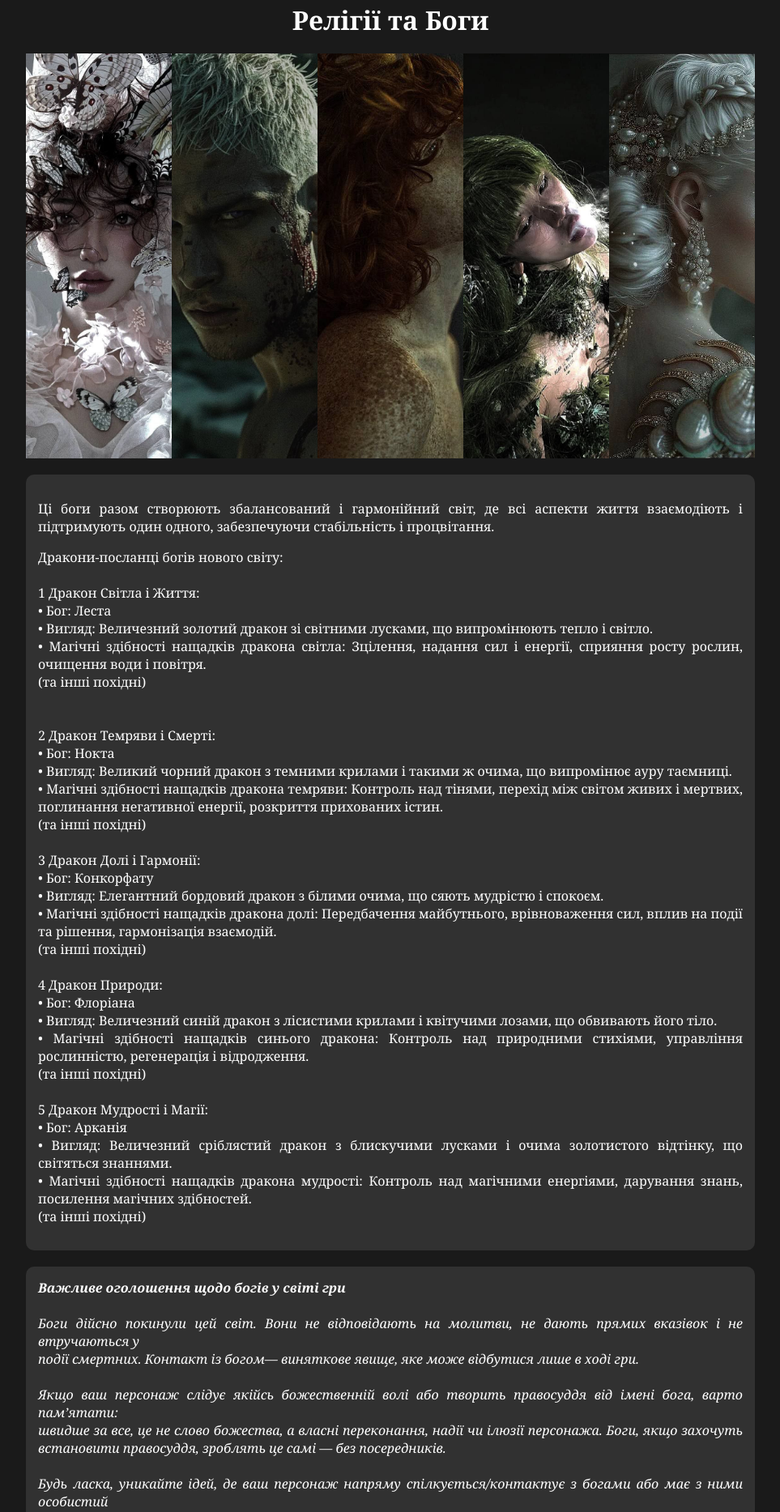
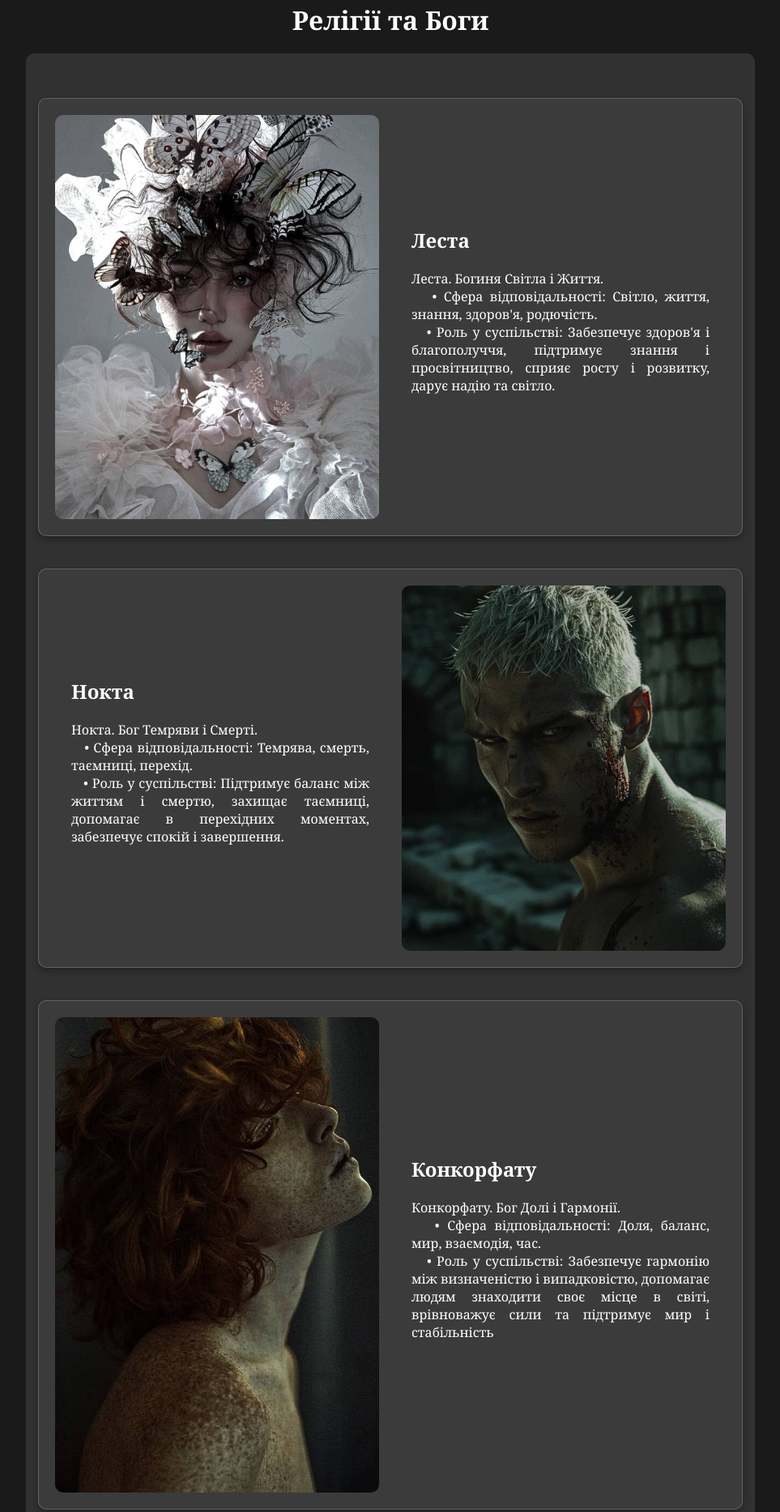
Before and after one commit to Laimil/Aurelion, a plain HTML site: page religion_v2.html in a window 1280 px wide. Shown: the part 98-1965 px from the top of the page at 81% size, without its empty margins (158-1121 px from the left). Drawn offline with Linux system fonts and the light colour scheme.

Commit message:
religion v2 update

```diff
--- a/religion_v2.html
+++ b/religion_v2.html
@@ -63,69 +63,47 @@
             margin-top: 20px;
         }
 
-        .accordion {
+        .god-section {
       display: flex;
+      align-items: center;
+      margin: 40px auto;
+      padding: 20px;
+      max-width: 900px;
+      border: 1px solid rgba(255, 255, 255, 0.2);
+      border-radius: 10px;
+      background: rgba(255, 255, 255, 0.05);
+      box-shadow: 0 4px 8px rgba(0, 0, 0, 0.3);
+      gap: 20px;
+    }
+    /* Секції з класом .reverse міняють порядок елементів */
+    .god-section.reverse {
+      flex-direction: row-reverse;
+    }
+    .god-section img {
       width: 100%;
-            height: 500px;
-            overflow: hidden;
+      max-width: 400px;
+      border-radius: 10px;
+      object-fit: cover;
+    }
+    .god-info {
+      flex: 1;
+      padding: 20px;
+    }
+    .god-info h2 {
+      margin-top: 0;
+    }
+    @media (max-width: 768px) {
+      .god-section, .god-section.reverse {
+        flex-direction: column;
+      }
     }
 
-        .accordion .slice {
-            flex: 1;
-            background-size: cover;
-            background-position: center;
-            transition: flex 0.5s ease;
-            cursor: pointer;
-            position: relative;
+        @media (max-width: 768px) {
+
+            .god-section,
+            .god-section.reverse {
+                flex-direction: column;
             }
-
-        /* При наведенні розширюємо вибраний слайс */
-        .accordion .slice:hover {
-            flex: 4;
-        }
-
-        /* Напис з назвою бога поверх зображення */
-        .accordion .slice::after {
-            content: attr(data-title);
-            position: absolute;
-            bottom: 10px;
-            left: 10px;
-            font-size: 24px;
-            color: white;
-            text-shadow: 0 0 5px black;
-            white-space: nowrap;
-        }
-
-        .accordion .slice:hover {
-            flex: 4;
-        }
-
-        /* Блок з інформацією про бога */
-        .accordion .slice .info {
-            position: absolute;
-            bottom: 0;
-            left: 0;
-            right: 0;
-            padding: 20px;
-            background: rgba(0, 0, 0, 0.6);
-            opacity: 0;
-            transition: opacity 0.5s ease;
-            text-align: left;
-        }
-
-        .accordion .slice:hover .info {
-            opacity: 1;
-        }
-
-        .accordion .slice .info h3 {
-            margin: 0 0 10px;
-            font-size: 24px;
-        }
-
-        .accordion .slice .info p {
-            margin: 0;
-            font-size: 16px;
-            line-height: 1.4;
         }
     </style>
 </head>
@@ -133,56 +111,70 @@
 <body>
     <div class="container">
         <h1>Релігії та Боги</h1>
-        <div class="accordion">
-            <div class="slice" style="background-image: url('images/lesta.jpg');">
-                <div class="info">
-                    <h3>Леста</h3>
+        <!-- Перша секція: зображення зліва, текст праворуч -->
+         <div class="description">
+
+    <div class="container">
+        <section class="god-section">
+            <img src="images/lesta.jpg" alt="Леста">
+            <div class="god-info">
+                <h2>Леста</h2>
                 <p>Леста. Богиня Світла і Життя.<br>
                        • Сфера відповідальності: Світло, життя, знання, здоров'я, родючість.<br>
                        • Роль у суспільстві: Забезпечує здоров'я і благополуччя, підтримує знання і просвітництво,
                     сприяє росту і розвитку, дарує надію та світло.</p>
              </div>
+        </section>
         </div>
-            <div class="slice" style="background-image: url('images/nokta.jpg');">
-                <div class="info">
-                    <h3>Нокта</h3>
-                    <p>Нокта. Бог Темряви і Смерті.<br>
+        <!-- Друга секція: текст зліва, зображення праворуч -->
+        <section class="god-section reverse">
+            <img src="images/nokta.jpg" alt="Нокта">
+            <div class="god-info">
+                <h2>Нокта</h2><p>Нокта. Бог Темряви і Смерті.<br>
                        • Сфера відповідальності: Темрява, смерть, таємниці, перехід.<br>
                        • Роль у суспільстві: Підтримує баланс між життям і смертю, захищає таємниці, допомагає в
                     перехідних моментах, забезпечує спокій і завершення.</p>
             </div>
-            </div>
-            <div class="slice" style="background-image: url('images/konk.jpg');">
-                <div class="info">
-                    <h3>Конкорфату</h3>
+        </section>
+
+        <!-- Третя секція: зображення зліва, текст праворуч -->
+        <section class="god-section">
+            <img src="images/konk.jpg" alt="Конкорфату">
+            <div class="god-info">
+                <h2>Конкорфату</h2>
                 <p>Конкорфату. Бог Долі і Гармонії.<br>
                        • Сфера відповідальності: Доля, баланс, мир, взаємодія, час.<br>
                        • Роль у суспільстві: Забезпечує гармонію між визначеністю і випадковістю, допомагає людям
                     знаходити своє місце в світі, врівноважує сили та підтримує мир і стабільність</p>
             </div>
-            </div>
-            <div class="slice" style="background-image: url('images/floriana.jpg');">
-                <div class="info">
-                    <h3>Флоріана</h3>
-                    <p>Флоріана. Богиня Природи.<br>
-                        • Сфера відповідальності: Природа, стихії, екологія, відродження.<br>
-                        • Роль у суспільстві: Забезпечує гармонію між людством і природою, підтримує екологічний баланс,
-                        допомагає у відновленні і регенерації природних ресурсів.</p>
-                </div>
-            </div>
-            <div class="slice" style="background-image: url('images/arcania.jpg');">
-                <div class="info">
-                    <h3>Арканія</h3>
+        </section>
+
+        <!-- Четверта секція: текст зліва, зображення праворуч -->
+        <section class="god-section reverse">
+            <img src="images/floriana.jpg" alt="Флоріана">
+            <div class="god-info">
+                <h2>Флоріана</h2>
                 <p>Арканія. Богиня Мудрості і Магії.<br>
                     • Сфера відповідальності: Мудрість, магія, знання, навчання.<br>
                     • Роль у суспільстві: Навчає магів і чародіїв, забезпечує поширення знань і мудрості, підтримує
-                        розвиток магічних наук, допомагає у використанні магії для блага суспільства. Залишається
-                        найблищою
+                    розвиток магічних наук, допомагає у використанні магії для блага суспільства. Залишається найблищою
                     до людства.</p>
             </div>
+        </section>
+
+        <!-- П'ята секція: зображення зліва, текст праворуч -->
+        <section class="god-section">
+            <img src="images/arcania.jpg" alt="Арканія">
+            <div class="god-info">
+                <h2>Арканія</h2>
+                <p>
+                    Арканія. Богиня Мудрості і Магії.<br>
+                    • Сфера: Мудрість, магія, знання, навчання.<br>
+                    • Роль: Навчає магів, забезпечує поширення знань, підтримує розвиток магічних наук.
+                </p>
             </div>
+        </section>
     </div>
-
     <div class="description">
         <p>
             Ці боги разом створюють збалансований і гармонійний світ, де всі аспекти життя взаємодіють і підтримують
@@ -232,6 +224,8 @@
             (та інші похідні)
         </p>
     </div>
+    </div>
+
 </div>
     <div class="container">
         <div class="description">
```
Lines whose indentation alone changed are shown as unchanged.
